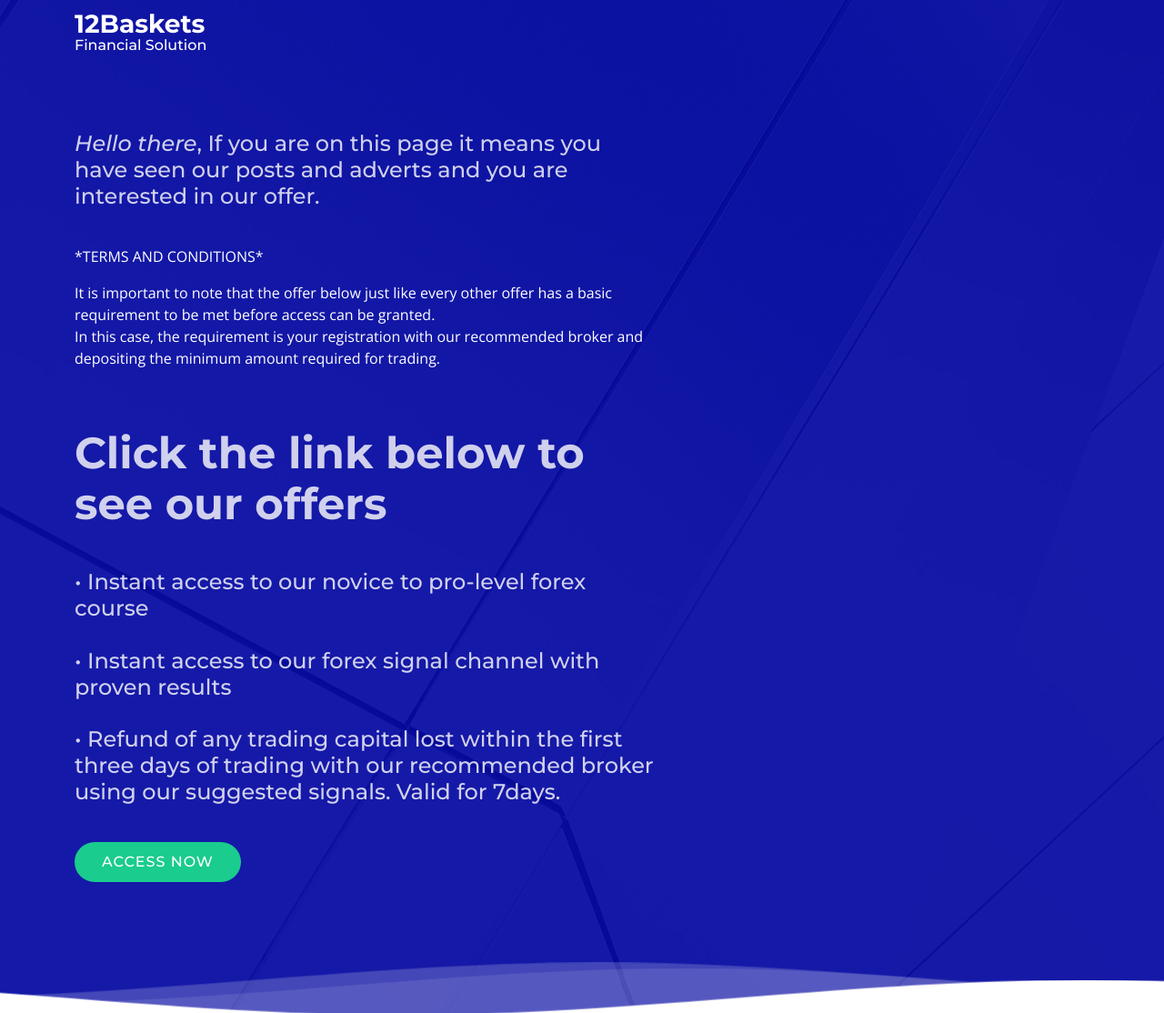
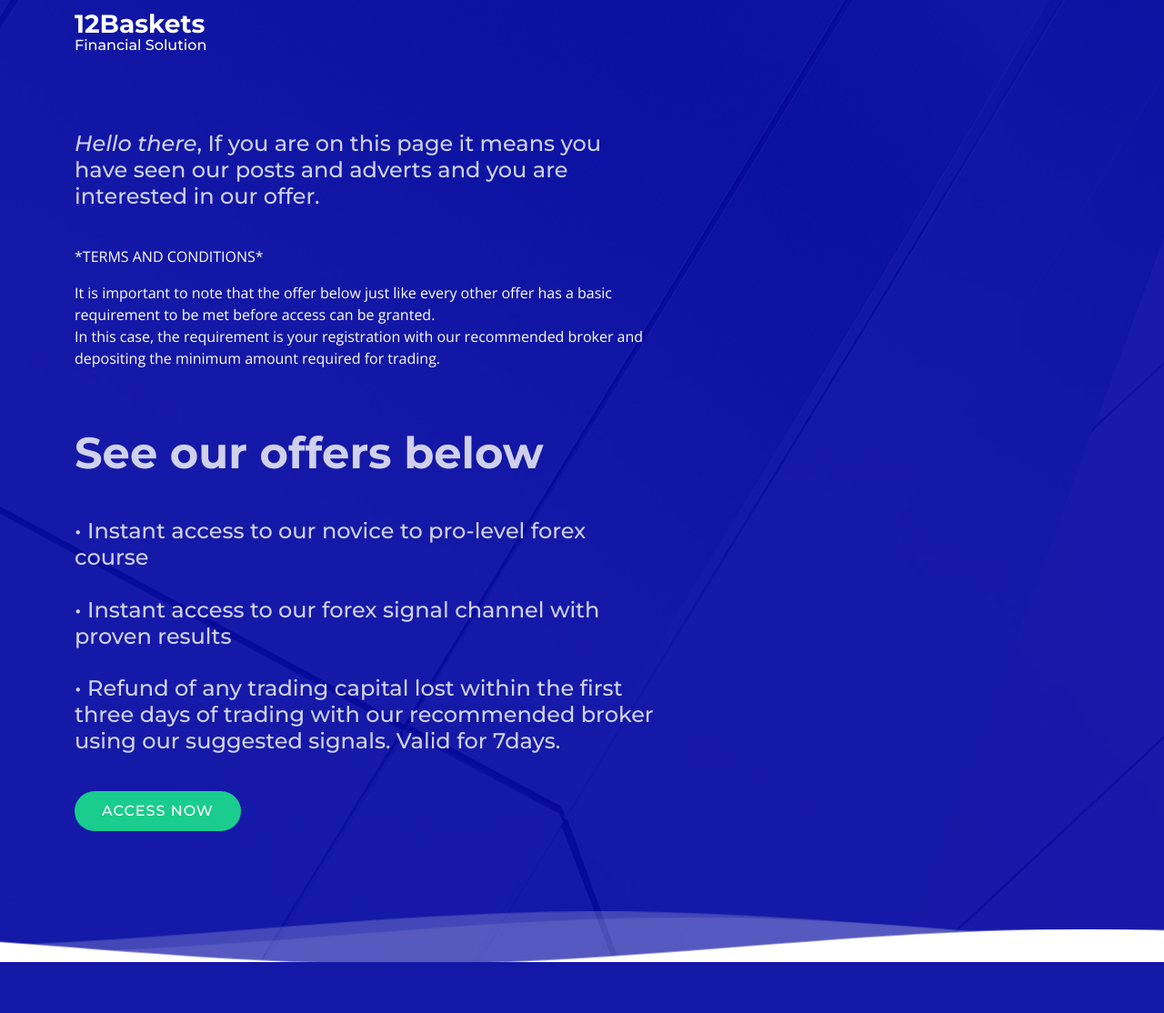
Before and after one commit to norbertose09/douzepanier, a PHP site: page /incentive in a window 1280 px wide. Shown: the whole page at 91% size. After the commit the page ends 1058 px from the top, so only its background shows below. Run offline with PHP 8.4, Linux system fonts and the light colour scheme.

Commit message:
Update index.php

```diff
--- a/incentive/index.php
+++ b/incentive/index.php
@@ -64,7 +64,7 @@
             <h2><i>Hello there</i>, If you are on this page it means you have seen our posts and adverts and you are interested in our offer.</h2>
               <p style="color:white;">*TERMS AND CONDITIONS*</p>
 <p style="color:white;">It is important to note that the offer below just like every other offer has a basic requirement to be met before access can be granted.<br>In this case, the requirement is your registration with our recommended broker and depositing the minimum amount required for trading.</p><br> <br>
-              <h1>Click the link below to see our offers</h1><br>
+              <h1>See our offers below</h1><br>
          <h2>   • Instant access to our novice to pro-level forex course<br><br>
             • Instant access to our forex signal channel with proven results<br><br>
             • Refund of any trading capital lost within the first three days of trading with our recommended broker using our suggested signals. Valid for 7days.</h2>
```
